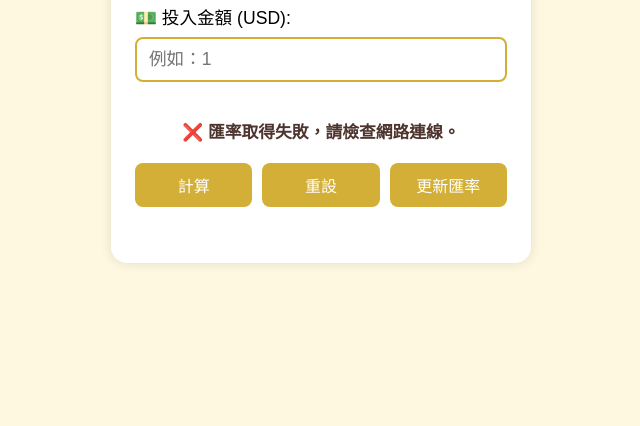
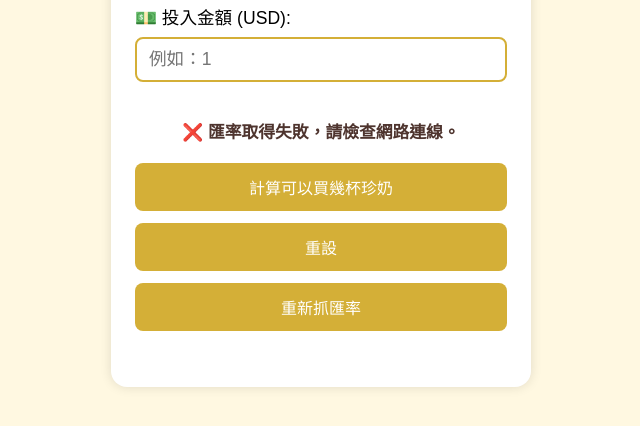
Before and after one commit to RyanChen0311/money-eye-bubble-tea, a website: page index.html in a window 1280 px wide. Shown: the part 166-592 px from the top of the page, without its empty margins (319-959 px from the left). Drawn offline with Linux system fonts and the light colour scheme; no server answers.

Commit message:
Add files via upload

```diff
--- a/index.html
+++ b/index.html
@@ -1,7 +1,7 @@
 <!DOCTYPE html>
 <html lang="zh-Hant">
 <head>
-  <meta charset="UTF-8">
+  <meta charset="UTF-8" />
   <title>珍奶購買計算機（即時匯率）</title>
   <style>
     * {
@@ -58,19 +58,21 @@
       font-weight: bold;
       color: #4e342e;
       text-align: center;
+      width: 100%;
     }
 
-    .buttons {
+    .btn-group {
       display: flex;
-      justify-content: space-between;
-      gap: 10px;
+      flex-direction: column;
+      gap: 12px;
+      width: 100%;
       margin-bottom: 24px;
     }
 
-    .buttons button {
-      flex: 1;
+    .btn-group button {
+      width: 100%;
       font-size: 1em;
-      padding: 10px;
+      padding: 12px;
       border: none;
       border-radius: 8px;
       cursor: pointer;
@@ -79,7 +81,7 @@
       transition: background-color 0.3s ease;
     }
 
-    .buttons button:hover {
+    .btn-group button:hover {
       background-color: #b8952d;
     }
 
@@ -89,6 +91,7 @@
       color: #2e7d32;
       text-align: center;
       word-break: break-word;
+      width: 100%;
     }
   </style>
 </head>
@@ -97,14 +100,14 @@
     <h1>珍奶購買計算機（即時匯率）</h1>
 
     <label for="usdInput">💵 投入金額 (USD):</label>
-    <input type="number" id="usdInput" placeholder="例如：1" step="0.01" min="0">
+    <input type="number" id="usdInput" placeholder="例如：1" step="0.01" min="0" />
 
     <p id="exchangeRateDisplay">📈 匯率 (1 USD = ... TWD)</p>
 
-    <div class="buttons">
-      <button onclick="calculate()">計算</button>
+    <div class="btn-group">
+      <button onclick="calculate()">計算可以買幾杯珍奶</button>
       <button onclick="reset()">重設</button>
-      <button onclick="fetchExchangeRate()">更新匯率</button>
+      <button onclick="fetchExchangeRate()">重新抓匯率</button>
     </div>
 
     <div class="result" id="result"></div>
```
